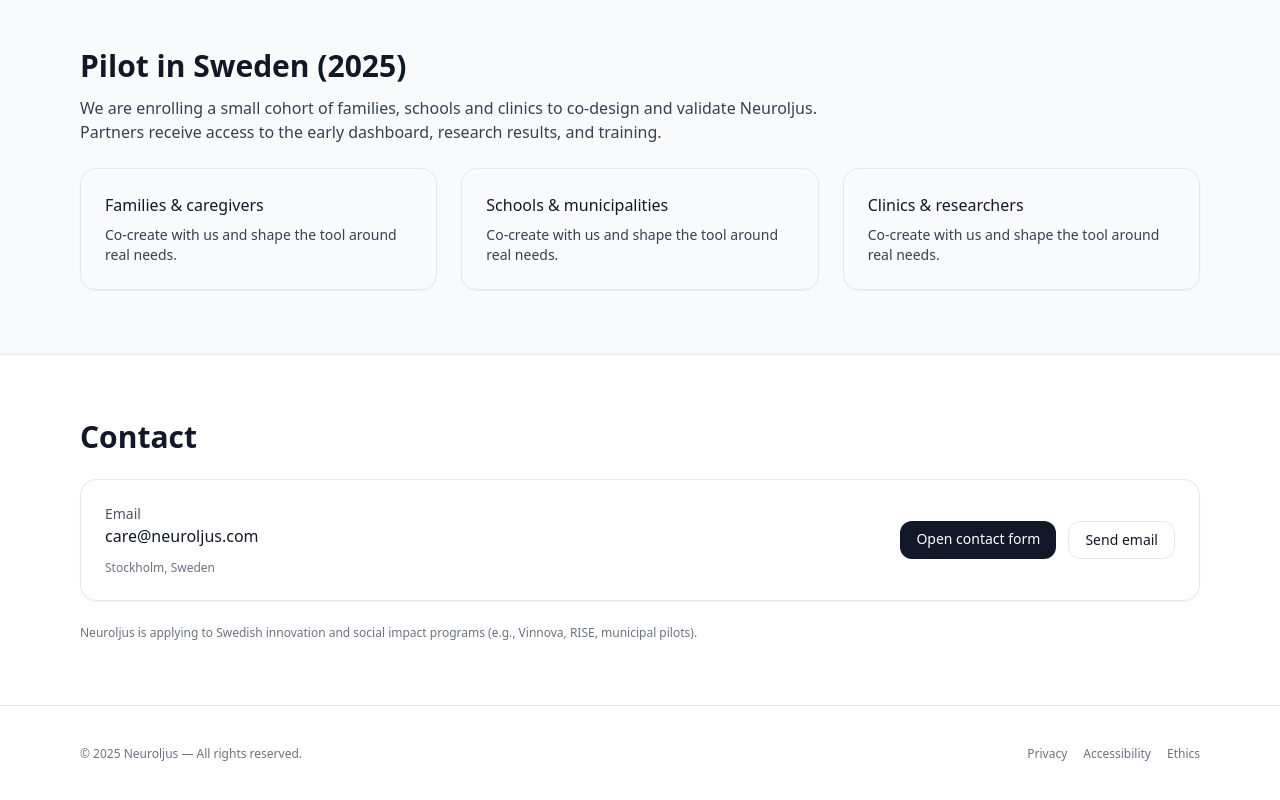
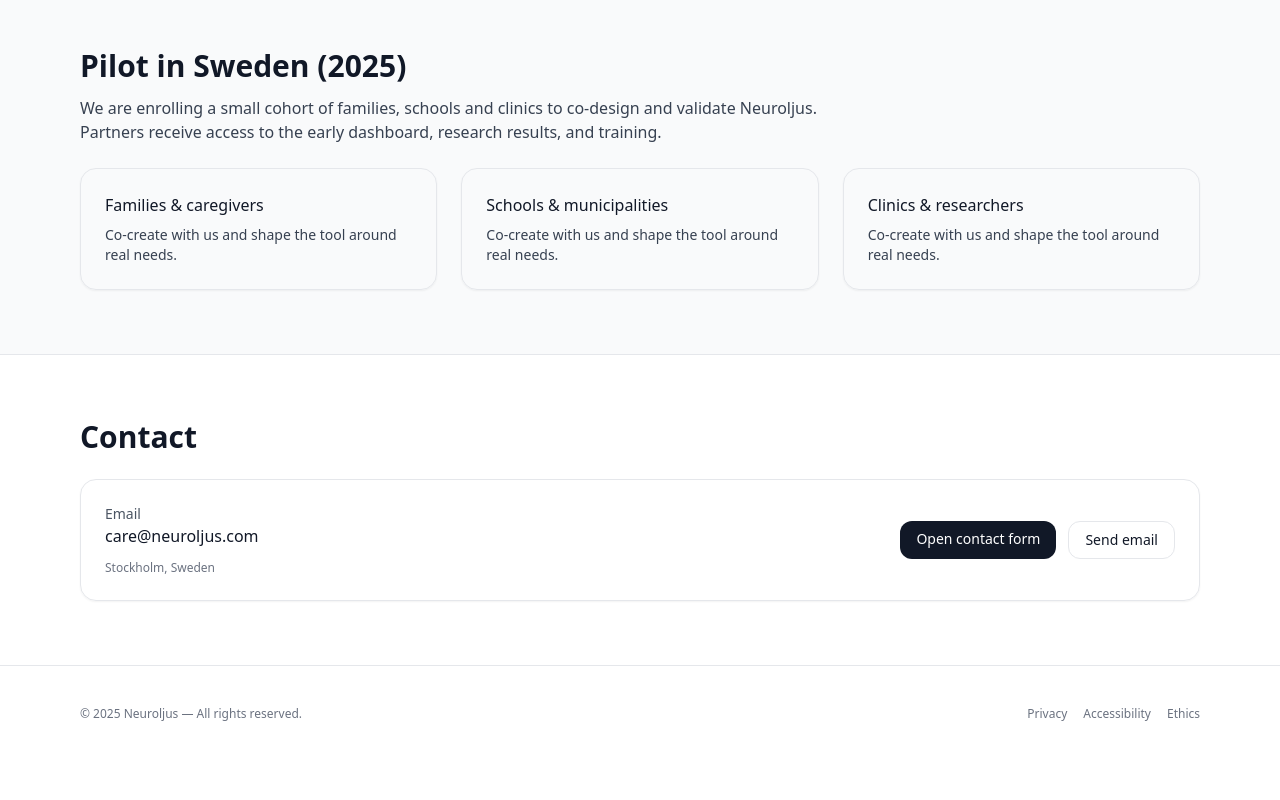
Before and after one commit to elizabeth42aria/neuroljus-site-dup, a Next.js app: page / in a window 1280 px wide. Shown: the part 2378-3178 px from the top of the page. After the commit the page ends 3140 px from the top, so only its background shows below. Built offline with nearby package versions, Linux system fonts and the light colour scheme.

Commit message:
remove programs blurb from contact.

```diff
--- a/src/components/NeuroljusLanding.tsx
+++ b/src/components/NeuroljusLanding.tsx
@@ -258,12 +258,7 @@
       </div>
     </div>
 
-    <p className="mt-6 text-xs text-gray-500">
-      {t(
-        "Neuroljus is applying to Swedish innovation and social impact programs (e.g., Vinnova, RISE, municipal pilots).",
-        "Neuroljus ansöker till svenska innovations- och samhällsnyttoprogram (t.ex. Vinnova, RISE, kommunala piloter)."
-      )}
-    </p>
+
   </div>
 </section>
 
```
